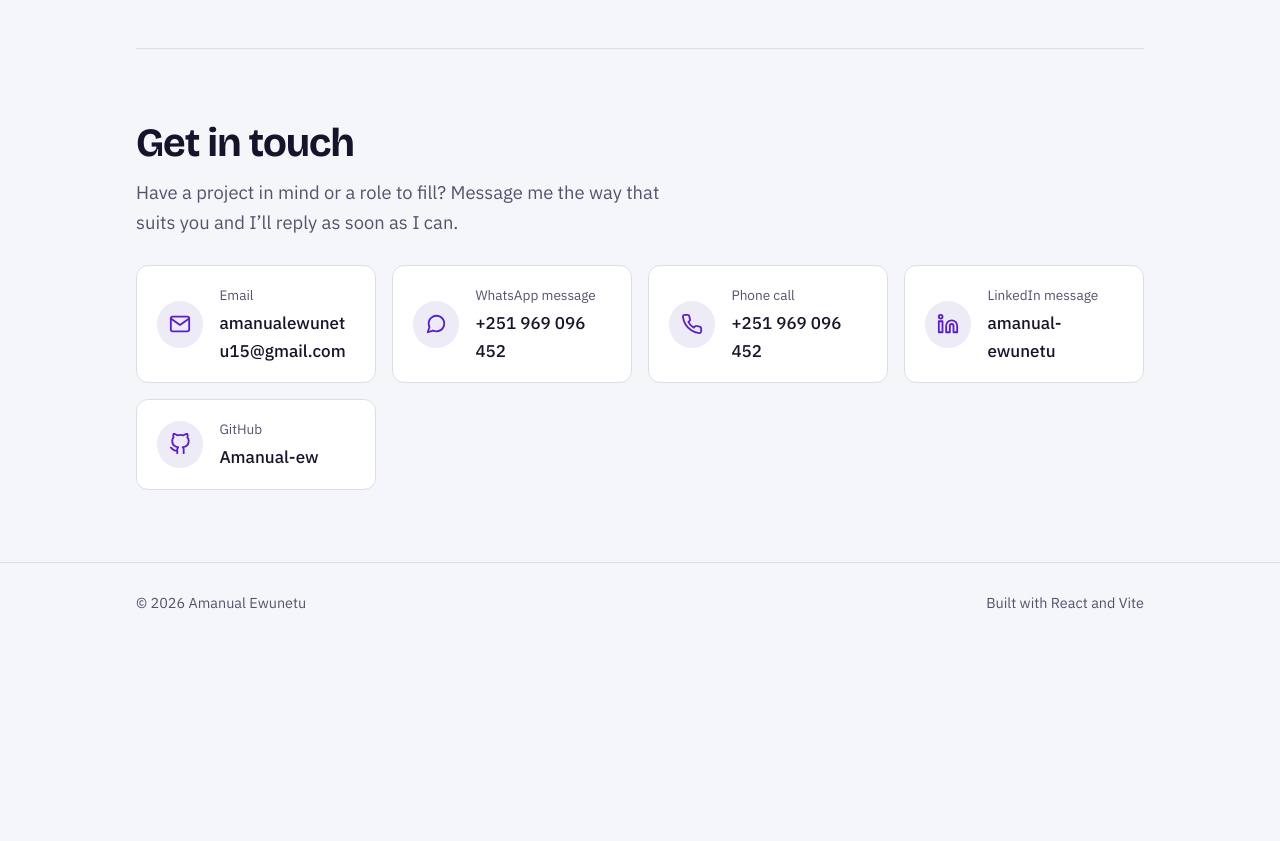
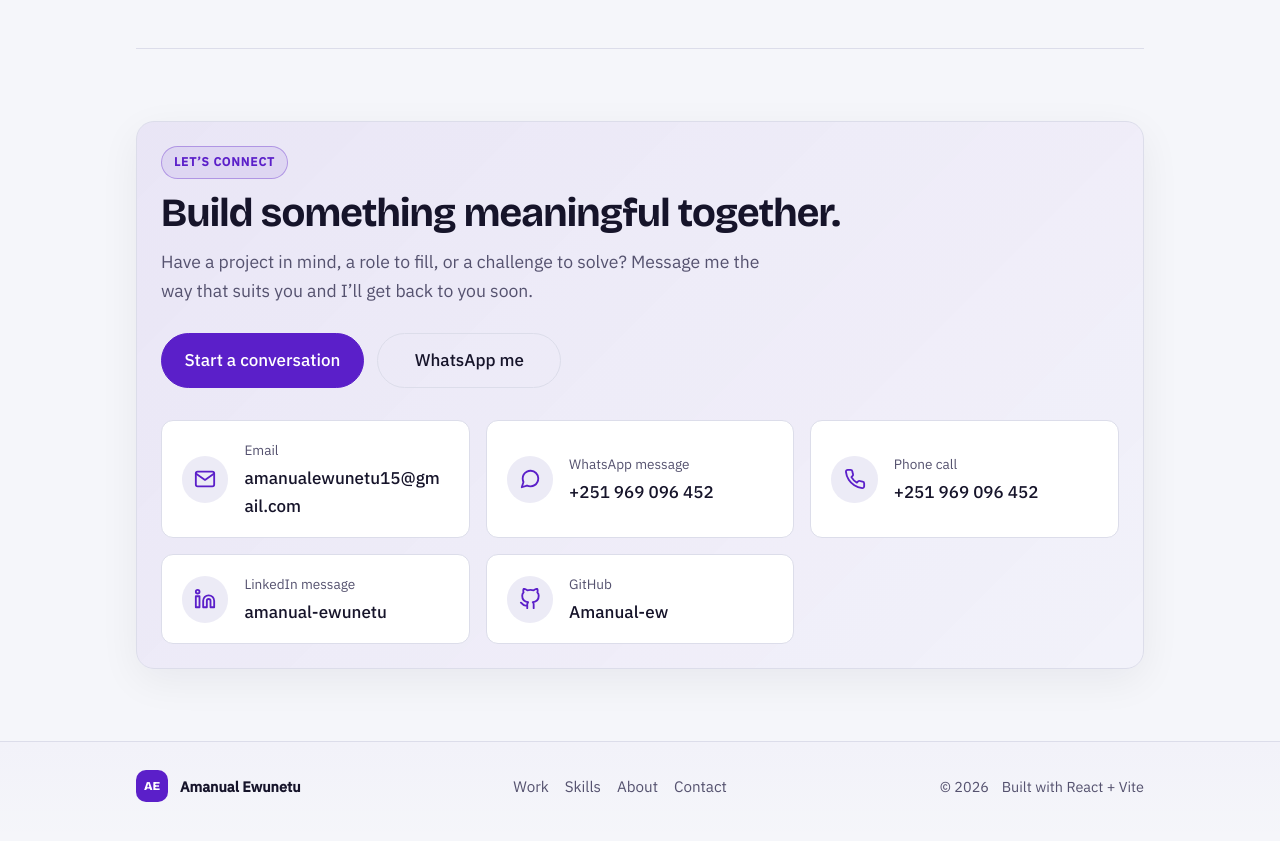
Before and after one commit to Amanual-ew/portfolio-by-react, a React (Vite) app: page / in a window 1280 px wide. Shown: the part 3320-4161 px from the top of the page. Before the commit the page ends 3970 px from the top, so only its background shows below. Built offline with nearby package versions, Linux system fonts and the light colour scheme.

Commit message:
UI: enhance contact section and footer polish

```diff
--- a/src/App.jsx
+++ b/src/App.jsx
@@ -39,8 +39,25 @@ export default function App() {
         <About />
         <Contact />
       </main>
-      <footer>
-        <div className="wrap"><span>© 2026 Amanual Ewunetu</span><span>Built with React and Vite</span></div>
+      <footer className="site-footer">
+        <div className="wrap site-footer__inner">
+          <div className="footer-brand">
+            <span className="mini-mark">AE</span>
+            <span>Amanual Ewunetu</span>
+          </div>
+
+          <nav className="footer-nav" aria-label="Footer navigation">
+            <a href="#work">Work</a>
+            <a href="#skills">Skills</a>
+            <a href="#about">About</a>
+            <a href="#contact">Contact</a>
+          </nav>
+
+          <div className="footer-meta">
+            <span>© 2026</span>
+            <span>Built with React + Vite</span>
+          </div>
+        </div>
       </footer>
     </>
   )
--- a/src/components/Contact.jsx
+++ b/src/components/Contact.jsx
@@ -49,9 +49,22 @@ const METHODS = [
 export default function Contact() {
   return (
     <section id="contact" className="contact">
-      <Reveal>
-        <h2>Get in touch</h2>
-        <p>Have a project in mind or a role to fill? Message me the way that suits you and I’ll reply as soon as I can.</p>
+      <Reveal className="contact-shell">
+        <div className="contact-header">
+          <span className="eyebrow">Let’s connect</span>
+          <h2>Build something meaningful together.</h2>
+          <p>Have a project in mind, a role to fill, or a challenge to solve? Message me the way that suits you and I’ll get back to you soon.</p>
+        </div>
+
+        <div className="contact-actions">
+          <a className="btn primary" href={`mailto:${EMAIL}?subject=${encodeURIComponent('Project inquiry')}`}>
+            Start a conversation
+          </a>
+          <a className="btn secondary" href={`https://wa.me/${PHONE.replace('+', '')}?text=${WA_TEXT}`} target="_blank" rel="noreferrer">
+            WhatsApp me
+          </a>
+        </div>
+
         <div className="cms">
           {METHODS.map((m) => (
             <a key={m.label} className="cm" href={m.href} {...(m.external ? { target: '_blank', rel: 'noreferrer' } : {})}>
--- a/src/index.css
+++ b/src/index.css
@@ -85,14 +85,39 @@ h2{font-family:var(--display);font-weight:700;font-size:clamp(1.8rem,4vw,2.5rem)
 .edu li{padding:.9rem 0;border-top:1px solid var(--line);font-weight:500}
 .edu span{display:block;color:var(--muted);font-size:.95rem;font-weight:400}
 .contact{text-align:left}
-.contact p{max-width:34rem;font-size:1.15rem;margin:0 0 1.75rem;color:var(--muted)}
-footer{padding:1.75rem 0 2.25rem;color:var(--muted);font-size:.9rem;border-top:1px solid var(--line)}
-footer .wrap{display:flex;justify-content:space-between;gap:1rem;flex-wrap:wrap}
+.contact-shell{display:grid;gap:1.5rem;background:linear-gradient(135deg, rgba(91,31,201,.08), rgba(180,155,255,.04));border:1px solid var(--line);border-radius:18px;padding:1.5rem;box-shadow:0 12px 40px rgba(17, 16, 30, .06)}
+.contact-header{display:grid;gap:.75rem}
+.eyebrow{display:inline-flex;align-items:center;justify-content:center;width:max-content;padding:.35rem .75rem;border:1px solid rgba(91,31,201,.35);background:rgba(91,31,201,.08);color:var(--accent);border-radius:999px;font-size:.75rem;font-weight:700;letter-spacing:.08em;text-transform:uppercase}
+.contact-header h2{margin:0}
+.contact p{max-width:38rem;font-size:1.1rem;margin:0;color:var(--muted)}
+.contact-actions{display:flex;flex-wrap:wrap;gap:.85rem;margin-top:.25rem}
+.contact-actions .btn{min-width:11.5rem;text-align:center}
+.btn.secondary{background:transparent;border-color:var(--line);color:var(--ink)}
+.btn.secondary:hover{background:var(--ink);color:var(--bg);border-color:var(--ink)}
+.cms{display:grid;grid-template-columns:repeat(auto-fit,minmax(15rem,1fr));gap:1rem;margin-top:.5rem}
+.cm{display:flex;align-items:center;gap:1rem;background:rgba(255,255,255,.55);border:1px solid var(--line);border-radius:14px;padding:1rem 1.1rem;text-decoration:none;transition:border-color .2s,transform .2s,box-shadow .2s}
+.cm:hover{border-color:var(--accent);transform:translateY(-3px);box-shadow:0 14px 34px rgba(91,31,201,.09)}
+.cm small{display:block;color:var(--muted);font-size:.82rem;margin-bottom:.2rem}
+.cm strong{display:block;font-weight:600;overflow-wrap:anywhere}
+.cm-text{min-width:0}
+.ico{flex:none;display:grid;place-items:center;width:2.9rem;height:2.9rem;border-radius:50%;background:linear-gradient(135deg, rgba(91,31,201,.12), rgba(180,155,255,.18));color:var(--accent)}
+.cm:hover .ico{background:var(--accent);color:var(--on-accent)}
+.site-footer{padding:1.75rem 0 2.5rem;color:var(--muted);font-size:.9rem;border-top:1px solid var(--line);background:linear-gradient(180deg, rgba(91,31,201,.02), transparent)}
+.site-footer__inner{display:flex;align-items:center;justify-content:space-between;gap:1rem;flex-wrap:wrap}
+.footer-brand{display:flex;align-items:center;gap:.75rem;font-weight:600;color:var(--ink)}
+.mini-mark{display:grid;place-items:center;width:2rem;height:2rem;border-radius:10px;background:var(--accent);color:var(--on-accent);font-size:.75rem;font-weight:800;font-family:var(--display)}
+.footer-nav{display:flex;align-items:center;gap:1rem;flex-wrap:wrap}
+.footer-nav a{text-decoration:none;color:var(--muted)}
+.footer-nav a:hover{color:var(--ink)}
+.footer-meta{display:flex;align-items:center;gap:.8rem;flex-wrap:wrap}
 @media (max-width:48rem){
   .hero,.proj,.about{grid-template-columns:1fr;gap:1.75rem}
   .proj.flip .shot{order:0}
   .hero{padding:3rem 0}
   nav a:not(.cta){display:none}
+  .site-footer__inner{align-items:flex-start;flex-direction:column}
+  .contact-actions{flex-direction:column;align-items:stretch}
+  .contact-actions .btn{width:100%}
 }
 @media (prefers-reduced-motion:reduce){
   .hero h1{animation:none}
```
